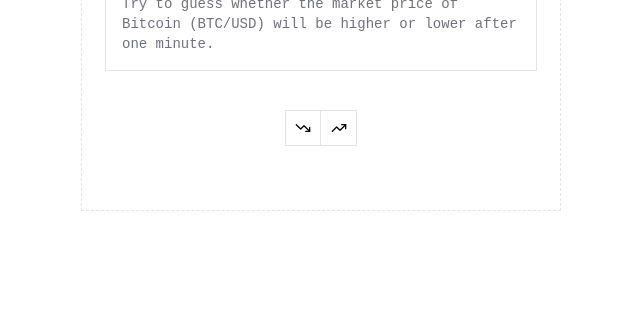
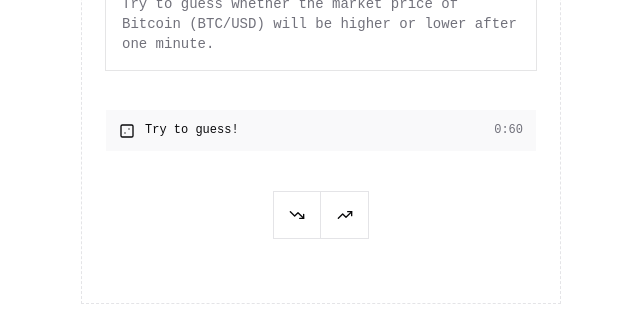
Before and after one commit to klimjs/btc-game, a React (Vite) app in the folder frontend/: page / in a window 1280 px wide. Shown: the part 224-553 px from the top of the page, without its empty margins (319-959 px from the left). Built offline with nearby package versions, Linux system fonts and the light colour scheme; no server answers.

Commit message:
feat: game controls info ui

```diff
--- a/frontend/src/components/game-controls.tsx
+++ b/frontend/src/components/game-controls.tsx
@@ -1,15 +1,34 @@
 import { ButtonGroup } from '@/components/ui/button-group'
 import { Button } from '@/components/ui/button'
-import { TrendingDown, TrendingUp } from 'lucide-react'
+import { Dice2, TrendingDown, TrendingUp } from 'lucide-react'
+import {
+  Item,
+  ItemContent,
+  ItemDescription,
+  ItemMedia,
+  ItemTitle,
+} from './ui/item'
 
 export const GameControls = () => {
   return (
-    <div className="flex justify-center py-10">
+    <div className="flex flex-col items-center justify-center py-10 gap-10">
+      <Item variant="muted">
+        <ItemMedia variant="icon">
+          <Dice2 />
+        </ItemMedia>
+        <ItemContent>
+          <ItemTitle>Try to guess!</ItemTitle>
+        </ItemContent>
+        <ItemContent>
+          <ItemDescription>0:60</ItemDescription>
+        </ItemContent>
+      </Item>
+
       <ButtonGroup aria-label="Game controls">
-        <Button variant="outline" size="icon-lg">
+        <Button variant="outline" className="size-12">
           <TrendingDown />
         </Button>
-        <Button variant="outline" size="icon-lg">
+        <Button variant="outline" className="size-12">
           <TrendingUp />
         </Button>
       </ButtonGroup>
--- /dev/null
+++ b/frontend/src/components/ui/item.tsx
@@ -0,0 +1,201 @@
+import * as React from 'react'
+import { mergeProps } from '@base-ui/react/merge-props'
+import { useRender } from '@base-ui/react/use-render'
+import { cva, type VariantProps } from 'class-variance-authority'
+
+import { cn } from '@/lib/utils'
+import { Separator } from '@/components/ui/separator'
+
+function ItemGroup({ className, ...props }: React.ComponentProps<'div'>) {
+  return (
+    <div
+      role="list"
+      data-slot="item-group"
+      className={cn(
+        'gap-4 has-[[data-size=sm]]:gap-2.5 has-[[data-size=xs]]:gap-2 group/item-group flex w-full flex-col',
+        className,
+      )}
+      {...props}
+    />
+  )
+}
+
+function ItemSeparator({
+  className,
+  ...props
+}: React.ComponentProps<typeof Separator>) {
+  return (
+    <Separator
+      data-slot="item-separator"
+      orientation="horizontal"
+      className={cn('my-2', className)}
+      {...props}
+    />
+  )
+}
+
+const itemVariants = cva(
+  '[a]:hover:bg-muted rounded-none border text-xs w-full group/item focus-visible:border-ring focus-visible:ring-ring/50 flex items-center flex-wrap outline-none transition-colors duration-100 focus-visible:ring-[3px] [a]:transition-colors',
+  {
+    variants: {
+      variant: {
+        default: 'border-transparent',
+        outline: 'border-border',
+        muted: 'bg-muted/50 border-transparent',
+      },
+      size: {
+        default: 'gap-2.5 px-3 py-2.5',
+        sm: 'gap-2.5 px-3 py-2.5',
+        xs: 'gap-2 px-2.5 py-2 [[data-slot=dropdown-menu-content]_&]:p-0',
+      },
+    },
+    defaultVariants: {
+      variant: 'default',
+      size: 'default',
+    },
+  },
+)
+
+function Item({
+  className,
+  variant = 'default',
+  size = 'default',
+  render,
+  ...props
+}: useRender.ComponentProps<'div'> & VariantProps<typeof itemVariants>) {
+  return useRender({
+    defaultTagName: 'div',
+    props: mergeProps<'div'>(
+      {
+        className: cn(itemVariants({ variant, size, className })),
+      },
+      props,
+    ),
+    render,
+    state: {
+      slot: 'item',
+      variant,
+      size,
+    },
+  })
+}
+
+const itemMediaVariants = cva(
+  'gap-2 group-has-[[data-slot=item-description]]/item:translate-y-0.5 group-has-[[data-slot=item-description]]/item:self-start flex shrink-0 items-center justify-center [&_svg]:pointer-events-none',
+  {
+    variants: {
+      variant: {
+        default: 'bg-transparent',
+        icon: "[&_svg:not([class*='size-'])]:size-4",
+        image:
+          'size-10 overflow-hidden rounded-none group-data-[size=sm]/item:size-8 group-data-[size=xs]/item:size-6 [&_img]:size-full [&_img]:object-cover',
+      },
+    },
+    defaultVariants: {
+      variant: 'default',
+    },
+  },
+)
+
+function ItemMedia({
+  className,
+  variant = 'default',
+  ...props
+}: React.ComponentProps<'div'> & VariantProps<typeof itemMediaVariants>) {
+  return (
+    <div
+      data-slot="item-media"
+      data-variant={variant}
+      className={cn(itemMediaVariants({ variant, className }))}
+      {...props}
+    />
+  )
+}
+
+function ItemContent({ className, ...props }: React.ComponentProps<'div'>) {
+  return (
+    <div
+      data-slot="item-content"
+      className={cn(
+        'gap-1 group-data-[size=xs]/item:gap-0 flex flex-1 flex-col [&+[data-slot=item-content]]:flex-none',
+        className,
+      )}
+      {...props}
+    />
+  )
+}
+
+function ItemTitle({ className, ...props }: React.ComponentProps<'div'>) {
+  return (
+    <div
+      data-slot="item-title"
+      className={cn(
+        'gap-2 text-xs font-medium underline-offset-4 line-clamp-1 flex w-fit items-center',
+        className,
+      )}
+      {...props}
+    />
+  )
+}
+
+function ItemDescription({ className, ...props }: React.ComponentProps<'p'>) {
+  return (
+    <p
+      data-slot="item-description"
+      className={cn(
+        'text-muted-foreground text-left text-xs/relaxed group-data-[size=xs]/item:text-xs/relaxed [&>a:hover]:text-primary line-clamp-2 font-normal [&>a]:underline [&>a]:underline-offset-4',
+        className,
+      )}
+      {...props}
+    />
+  )
+}
+
+function ItemActions({ className, ...props }: React.ComponentProps<'div'>) {
+  return (
+    <div
+      data-slot="item-actions"
+      className={cn('gap-2 flex items-center', className)}
+      {...props}
+    />
+  )
+}
+
+function ItemHeader({ className, ...props }: React.ComponentProps<'div'>) {
+  return (
+    <div
+      data-slot="item-header"
+      className={cn(
+        'gap-2 flex basis-full items-center justify-between',
+        className,
+      )}
+      {...props}
+    />
+  )
+}
+
+function ItemFooter({ className, ...props }: React.ComponentProps<'div'>) {
+  return (
+    <div
+      data-slot="item-footer"
+      className={cn(
+        'gap-2 flex basis-full items-center justify-between',
+        className,
+      )}
+      {...props}
+    />
+  )
+}
+
+export {
+  Item,
+  ItemMedia,
+  ItemContent,
+  ItemActions,
+  ItemGroup,
+  ItemSeparator,
+  ItemTitle,
+  ItemDescription,
+  ItemHeader,
+  ItemFooter,
+}
```
